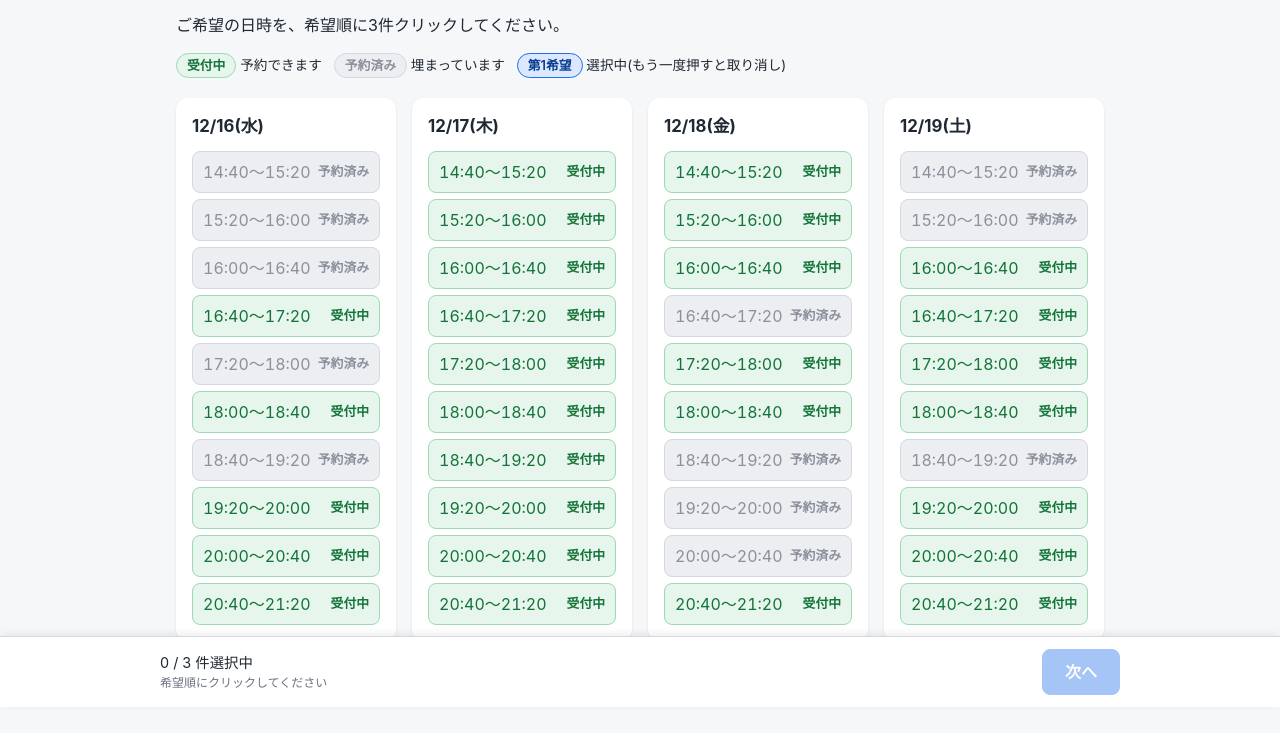
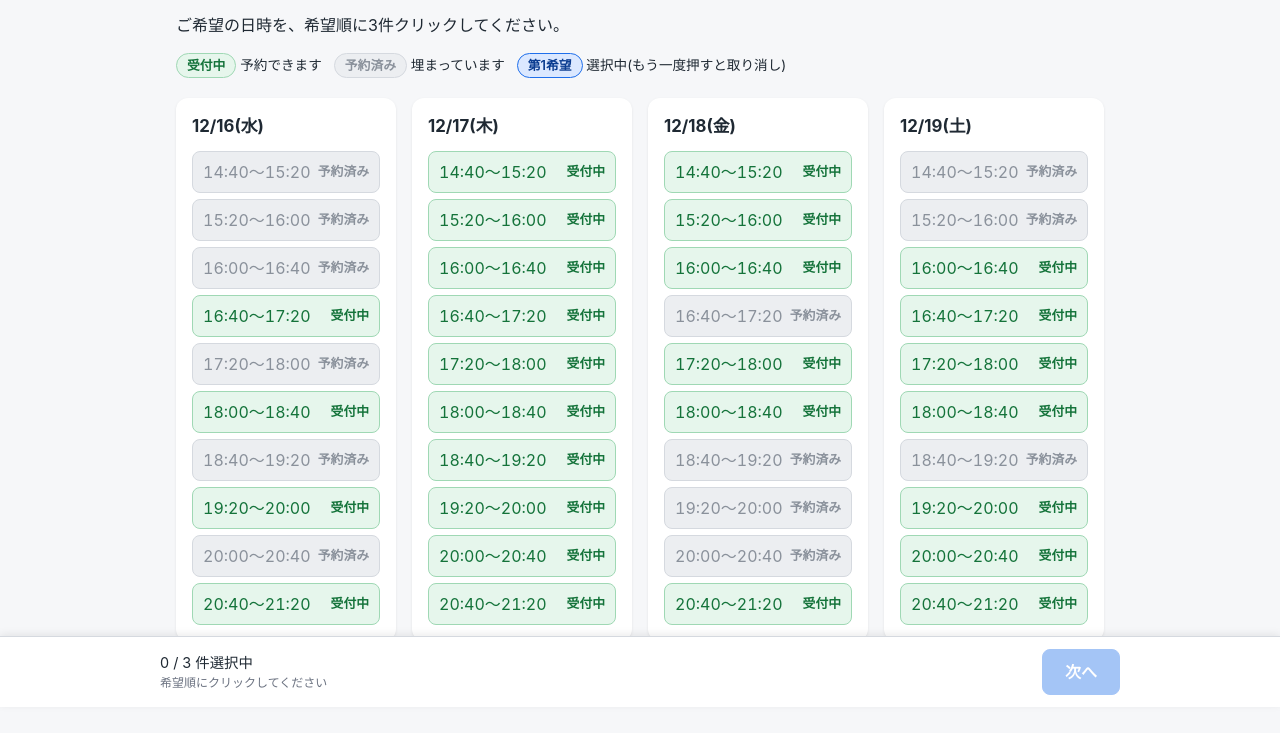
Before and after one commit to ipsim26/reception-2026winter, a plain HTML site: page index.html in a window 1280 px wide. Shown: the part 93-826 px from the top of the page. Drawn offline with Linux system fonts and the light colour scheme.

Commit message:
12/16 20:00の枠を予約済みに追加
Co-Authored-By: Claude Sonnet 5.5 <noreply@anthropic.com>

```diff
--- a/index.html
+++ b/index.html
@@ -200,6 +200,7 @@
     "12-16 16:00",
     "12-16 17:20",
     "12-16 18:40",
+    "12-16 20:00",
     "12-18 16:40",
     "12-18 18:40",
     "12-18 19:20",
```
